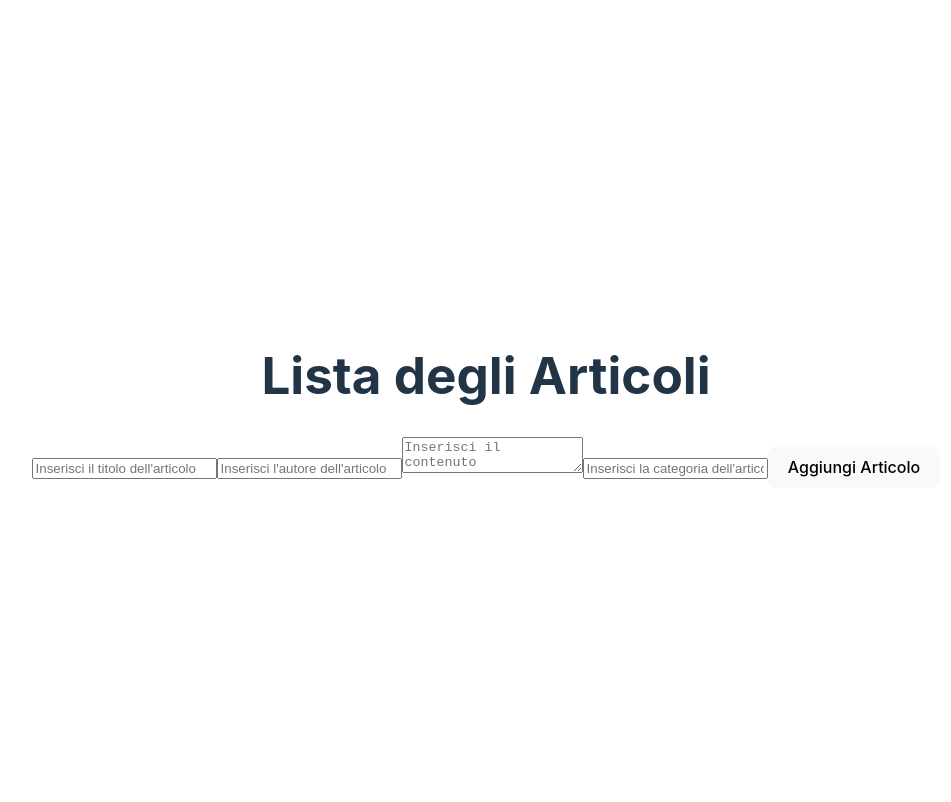
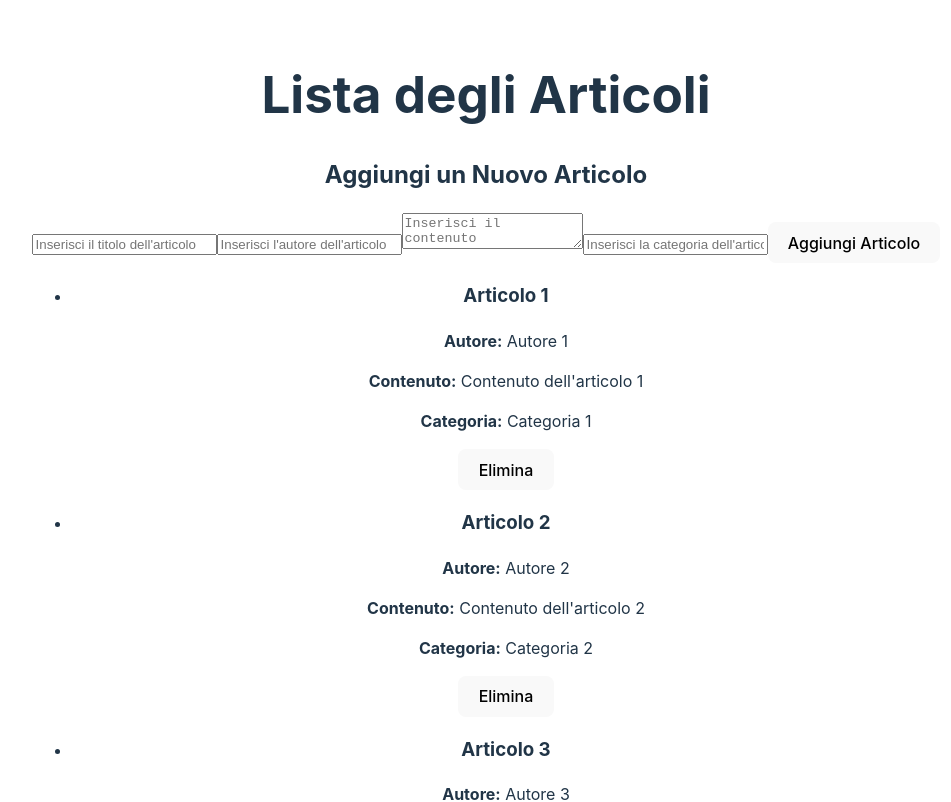
Before and after one commit to nicolo-canevari/react-form-multifield, a React (Vite) app: page / in a window 1280 px wide. Shown: the top 802 px of the page, without its empty margins (154-1105 px from the left). Built offline with nearby package versions, Linux system fonts and the light colour scheme.

Commit message:
[FIX] lista degli articoli con map

```diff
--- a/src/components/ArticleList.jsx
+++ b/src/components/ArticleList.jsx
@@ -72,6 +72,11 @@ const ArticleList = () => {
 
     return (
 
+        <div>
+
+            <h2>Aggiungi un Nuovo Articolo</h2>
+
+            {/* Form per aggiungere un articolo */}
             <form onSubmit={handleSubmit}>
 
                 {/* Campo per il titolo dell'articolo */}
@@ -114,8 +119,29 @@ const ArticleList = () => {
 
             </form>
 
-    )
+            {/* Lista degli articoli */}
+            <ul>
 
-}
+                {articles.map(article => (
+
+                    <li key={article.id}>
+
+                        <h3>{article.title}</h3>
+                        <p><strong>Autore:</strong> {article.autore}</p>
+                        <p><strong>Contenuto:</strong> {article.contenuto}</p>
+                        <p><strong>Categoria:</strong> {article.categoria}</p>
+                        <button onClick={() => handleDelete(article.id)}>Elimina</button>
+
+                    </li>
+
+                ))}
+
+            </ul>
+
+        </div>
+
+    );
+
+};
 
 export default ArticleList;
```
Lines whose indentation alone changed are shown as unchanged.
